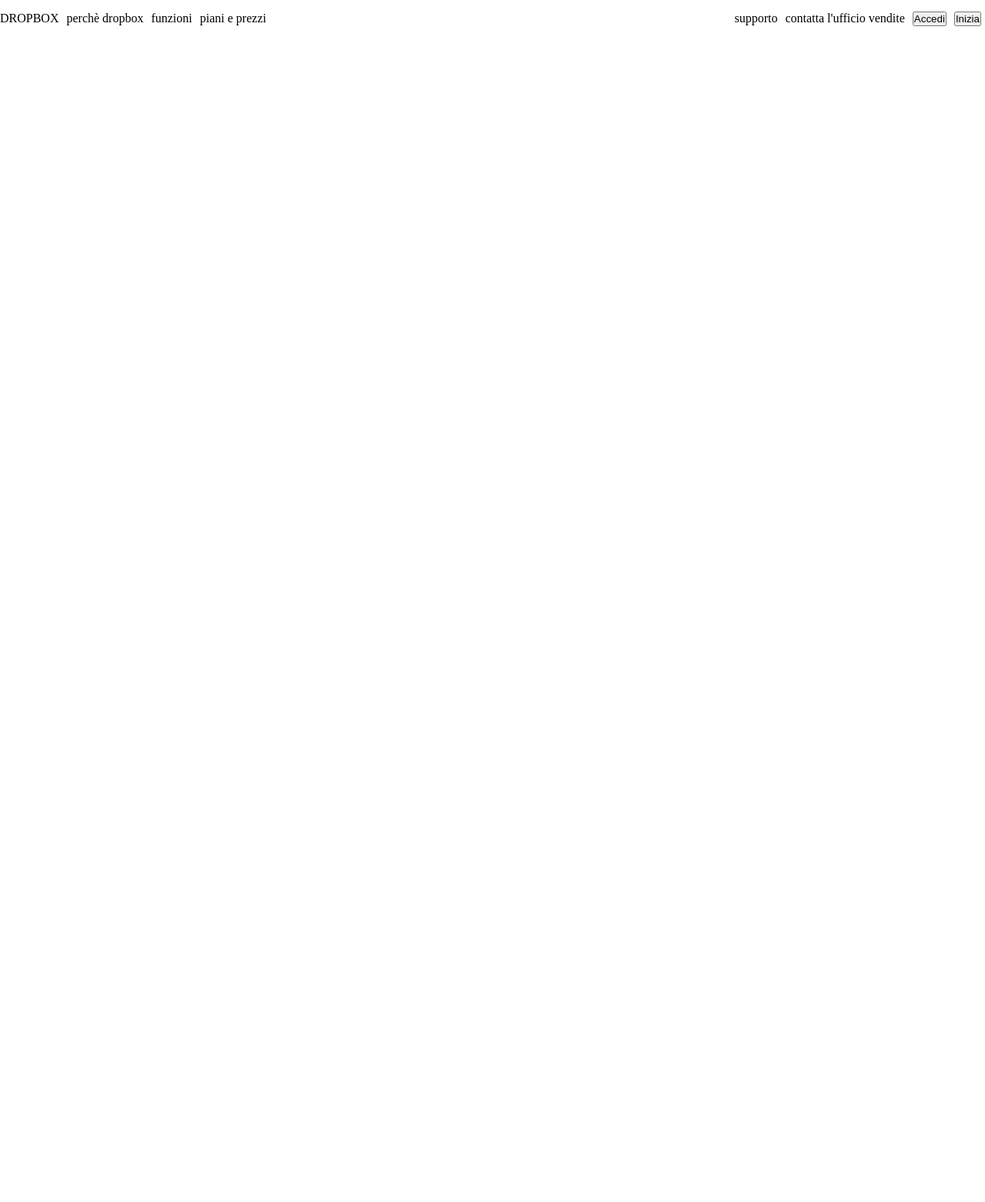
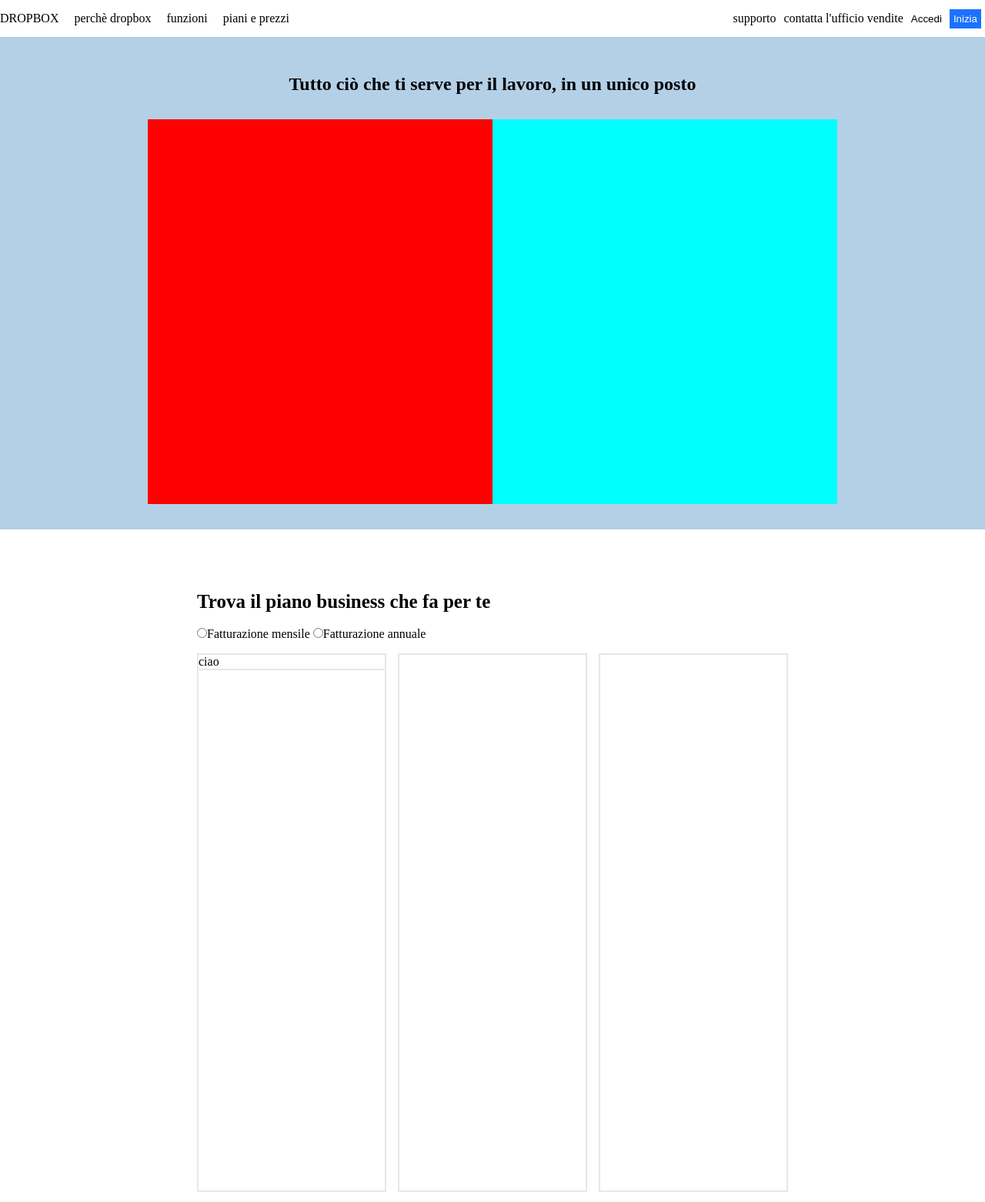
Before and after one commit to GuglielmoConsolini/htmlcss-dropbox, a plain HTML site: page index.html in a window 1280 px wide. Shown: the top 1562 px of the page at 77% size. Before the commit the page ends 800 px from the top, so only its background shows below. Drawn offline with Linux system fonts and the light colour scheme.

Commit message:
work in progress

```diff
--- a/index.html
+++ b/index.html
@@ -21,10 +21,69 @@
     <div class="right">
         <p>supporto</p>
         <p>contatta l'ufficio vendite</p>
-        <button>Accedi</button>
-        <button>Inizia</button>
+        <button class="accedi">Accedi</button>
+        <button class="inizia">Inizia</button>
     </div>
  </header>
+
+        <!-- *********MAIN********* -->
+
+        <!-- ****SEZIONE 1********* -->
+    <section class="sezione-uno">
+
+        <h1>Tutto ciò che ti serve per il lavoro, in un unico posto</h1>
+     <div class="box">
+       <div class="free-trial"></div>
+       <div class="container"></div>
+     </div>
+    </section>
+
+
+    <!-- ****SEZIONE 2***** -->
+
+    <section class="sezione-due">
+
+     <div class="business">
+      <h2>Trova il piano business che fa per te</h2>
+      <input type="radio">Fatturazione mensile
+      <input type="radio">Fatturazione annuale
+     </div>
+
+     <div class="col-container">
+        <div class="col">
+            <p>ciao</p>
+            <hr>
+        </div>
+        <div class="col"></div>
+        <div class="col"></div>
+     </div>
+
+     <div class="team-box">
+
+     </div>
+
+    </section>
+
+    <!-- ****SEZIONE TRE***** -->
+
+    <section class="sezione-tre">
+
+        <div class="box-foto"></div>
+        <div class="box-testo"></div>
+
+    </section>
+
+
+
+
+
+
+
+
+
+
+
+
 
 
 </body>
--- a/style.css
+++ b/style.css
@@ -3,6 +3,8 @@
  padding: 0;
  margin: 0;
 }
+
+/* ******HEADER***** */
 
 header{
     height: 3rem;
@@ -14,7 +16,7 @@ header{
 
 .left{
     display: flex;
-    gap: 10px;
+    gap: 20px;
     align-items: center;
 }
 
@@ -24,3 +26,125 @@ header{
     margin-right: 5px;
     align-items: center;
 }
+
+.accedi{
+    border: none;
+    background-color: white;
+}
+
+.inizia{
+    border: none;
+    background-color: #1c72ff;
+    color: white;
+    padding: 5px 5px;
+}
+
+ /* ******MAIN****** */
+
+
+   /* ****SEZIONE 1*****  */
+.sezione-uno{
+    background-color: #b4d0e7;
+    height: 40rem;
+    padding-top: 3rem;
+}
+
+.title{
+    width: 100%;
+    height: 5rem;
+}
+
+h1{
+    text-align: center;
+
+    font-weight: 200%;
+}
+ .free-trial{
+    background-color: red;
+    width: 35%;
+    height: 500px;
+
+ }
+
+ .container{
+    background-color: aqua;
+    width: 35%;
+    height: 500px;
+
+ }
+ .box{
+    display: flex;
+    height: 500px;
+    width: 100%;
+    justify-content: center;
+    margin-top: 2rem;
+ }
+
+ /* ****SEZIONE DUE**** */
+
+ .sezione-due{
+    padding-top: 5rem;
+
+ }
+
+ h2{
+   font-size: 25px;
+ }
+
+ input[type=radio]{
+    margin-top: 20px;
+ }
+
+ .business{
+    width: 60%;
+    margin: 0 auto;
+ }
+
+ .col-container{
+    margin: 0 auto;
+    display: flex;
+    width: 60%;
+    justify-content: space-between;
+    margin-top: 1rem;
+    margin-bottom: 1rem;
+
+ }
+
+ .col{
+    width: calc(100% / 3 - 10px);
+    height: 700px;
+    border: 2px solid #e7e7e8;
+ }
+
+ .team-box{
+    width: 60%;
+    height: 200px;
+    border: 2px solid #e7e7e8;
+    margin: 0 auto;
+
+ }
+
+ hr{
+    border: 1px solid #e7e7e8;
+ }
+
+ /* *****SEZIONE 3***** */
+
+
+ .sezione-tre{
+    display: flex;
+    justify-content: center;
+    padding: 5rem 0;
+ }
+
+ .box-foto{
+    width: 40%;
+    height: 400px;
+    border: 2px solid #e7e7e8;
+ }
+
+ .box-testo{
+    width: 20%;
+    height: 400px;
+    border: 2px solid #e7e7e8;
+ }
```
